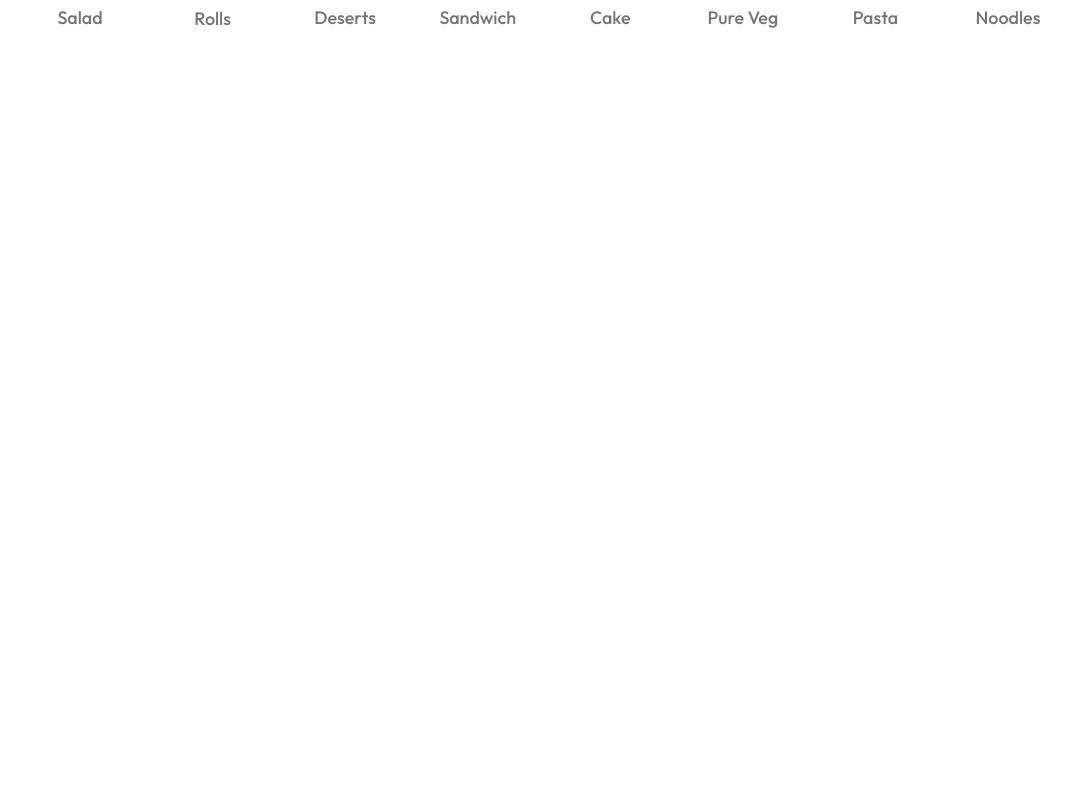
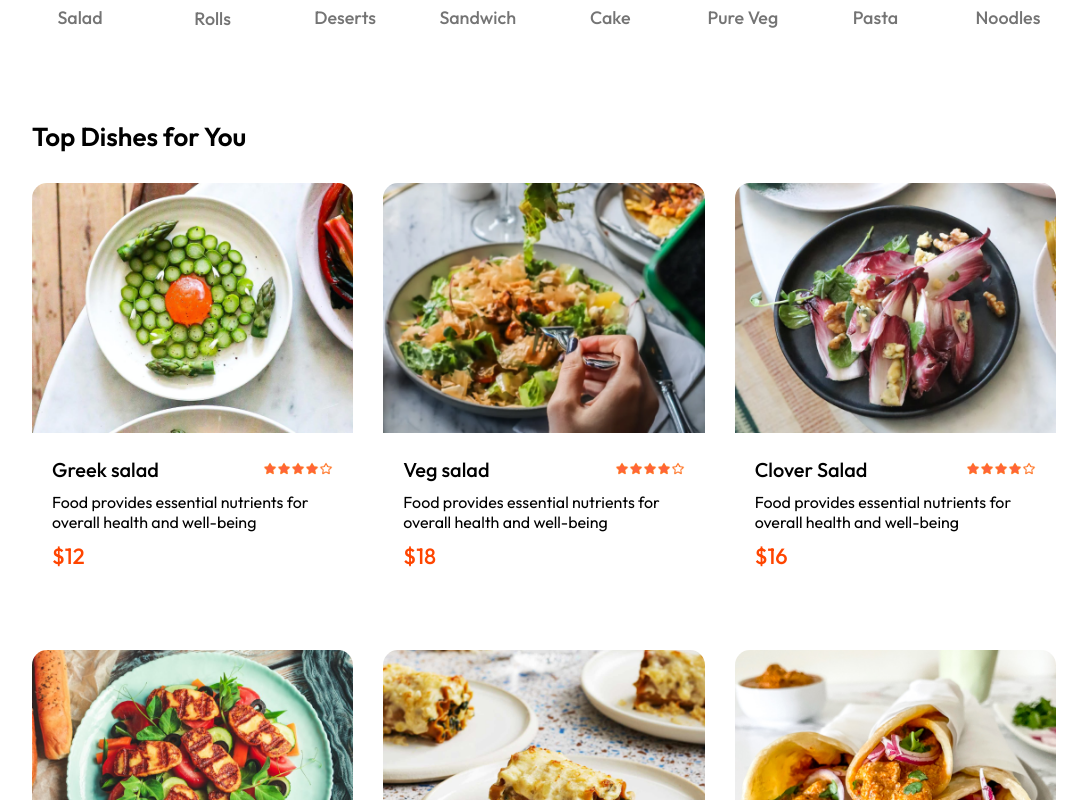
Before and after one commit to uttam9721/Restaurant, a React (Vite) app in the folder Frontend/: page / in a window 1280 px wide. Shown: the part 860-1660 px from the top of the page, without its empty margins (96-1183 px from the left). Before the commit the page ends 950 px from the top, so only its background shows below. Built offline with nearby package versions, Linux system fonts and the light colour scheme.

Commit message:
preparing

```diff
--- a/Frontend/src/components/ExploreMenu/ExploreMenu.css
+++ b/Frontend/src/components/ExploreMenu/ExploreMenu.css
@@ -42,3 +42,7 @@
     height-color:#e2e2e2;
     border: none;
 }
+.explore-menu-list-item .active{
+    border: 4px solid orangered;
+    padding: 2px;
+}
--- /dev/null
+++ b/Frontend/src/components/FoodDisplay/FoodDisplay.css
@@ -0,0 +1,14 @@
+.food-display{
+    margin-top: 30px;
+}
+.food-display h2{
+    font-size: 26px;
+    font-weight: 600;
+}
+.food-display-list{
+    display: grid;
+    grid-template-columns: repeat(auto-fill,minmax(240px,1fr));
+    margin-top: 30px;
+    gap: 30px;
+    row-gap: 50px;
+}
--- /dev/null
+++ b/Frontend/src/components/FoodDisplay/FoodDisplay.jsx
@@ -0,0 +1,24 @@
+import React,{useContext} from 'react'
+import './FoodDisplay.css'
+import { food_list } from './../../assets/assets';
+import { StoreContext } from '../../context/storeContext';
+import FoodItem from '../FoodItem/FoodItem';
+const FoodDisplay = ({category}) => {
+
+    const {food_list}=useContext(StoreContext)
+  return (
+    <div className='food-display' id='food-display'>
+        <h2>Top Dishes for You</h2>
+        <div className="food-display-list">
+            {food_list.map((item,index) =>{
+                return <FoodItem key={index} id={item._id} name={item.name} description={item.description} price={item.price} image={item.image}/>
+
+            })}
+        </div>
+
+
+    </div>
+  )
+}
+
+export default FoodDisplay
--- /dev/null
+++ b/Frontend/src/components/FoodItem/FoodItem.css
@@ -0,0 +1,64 @@
+.food-item {
+    width: 100%;
+    margin: auto;
+    border-radius: 15px;
+    /* box-shadow: 0px 0px 10px black; */
+    transition: 0.3s;
+    animation: fadeIn 2s;
+}
+.food-item-img-container img{
+    width: 100%;
+    border-radius: 15px 15px 0px 0px;
+}
+.food-item-info{
+    padding: 20px;
+}
+.food-item desc{
+    border: none !important;
+}
+.food-item-name-rating{
+    display: flex;
+    justify-content: space-between;
+    align-items: center;
+    margin-bottom: 10px;
+}
+.food-item-name-rating p{
+    font-size: 20px;
+    font-weight: 500;
+}
+.food-item-name-rating img{
+    width: 70px;
+}
+.food-item-desc{
+    color: #747474;
+    font-size: 13px;
+
+}
+.food-item-price{
+    color: orangered;
+    font-size: 22px;
+    font-weight: 500;
+    margin: 10px 0px;
+}
+.food-item-img-container .add{
+    width: 35px;
+    position: absolute;
+    bottom: 15px;
+    right: 15px;
+    cursor: pointer;
+    border-radius: 50%;
+}
+.food-item-counter{
+   position: absolute;
+   bottom: 15px;
+   right: 15px;
+   display: flex;
+   align-items: center;
+   gap: 10px;
+   padding: 5px;
+   border-radius: 50px;
+   background-color: #fff;
+}
+.food-item-counter img{
+    width: 30px;
+}
--- /dev/null
+++ b/Frontend/src/components/FoodItem/FoodItem.jsx
@@ -0,0 +1,33 @@
+import React,{useState} from 'react'
+import './FoodItem.css'
+import { assets } from '../../assets/assets'
+const FoodItem = ({id,name,price,description,image}) => {
+
+    const [itemCount,setItemCount]=useState(0)
+
+  return (
+    <div className='food-item'>
+      <div className="food-item-img-container">
+        <img src={image} alt="" className="food-item-img" />
+        {!itemCount
+            ?<img className='add' onClick={()=>setItemCount(prev=>prev+1)} src={assets.add_icon_white} atl=""/>
+            :<div className='food-item-counter'>
+                    <img onClick={()=>setItemCount(prev=>prev-1)} src={assets.remove_icon_red} alt="" />
+                    <p>{itemCount}</p>
+                    <img onClick={()=>setItemCount(prev=>prev+1)} src={assets.add_icon_green} alt="" />
+            </div>
+        }
+      </div>
+      <div className="food-item-info">
+        <div className="food-item-name-rating">
+            <p>{name}</p>
+            <img src={assets.rating_starts} alt="" />
+        </div>
+      <p className="food-item desc">{description}</p>
+      <p className='food-item-price'>${price}</p>
+      </div>
+    </div>
+  )
+}
+
+export default FoodItem
--- /dev/null
+++ b/Frontend/src/context/storeContext.jsx
@@ -0,0 +1,19 @@
+import { createContext } from "react";
+// import { StoreContext } from './storeContext';
+import { food_list } from "../assets/assets";
+
+export const StoreContext = createContext(null)
+
+const StoreContextProvider = (props)=>{
+    const contextValue ={
+        food_list
+
+    }
+    return(
+        <StoreContext.Provider value={contextValue}>
+            {props.children}
+        </StoreContext.Provider>
+    )
+}
+
+export default StoreContextProvider;
--- a/Frontend/src/main.jsx
+++ b/Frontend/src/main.jsx
@@ -3,9 +3,12 @@ import { createRoot } from 'react-dom/client'
 import './index.css'
 import App from './App.jsx'
 import {BrowserRouter} from 'react-router-dom'
+import StoreContextProvider from './context/storeContext.jsx'
 
 createRoot(document.getElementById('root')).render(
   <BrowserRouter>
-  <App/>
+  <StoreContextProvider>
+    <App/>
+  </StoreContextProvider>
   </BrowserRouter>
 )
--- a/Frontend/src/pages/Home/Home.jsx
+++ b/Frontend/src/pages/Home/Home.jsx
@@ -5,6 +5,7 @@ import Header from '../../components/Header/Header'
 // import ExploreMenu from '../../components/ExploreMenu'
 // import ExploreMenu from '../..components/ExploreMenu'
 import ExploreMenu from "../../components/ExploreMenu/ExploreMenu";
+import FoodDisplay from './../../components/FoodDisplay/FoodDisplay';
 
 const Home = () => {
   const [category,setCategory]=useState("All");
@@ -13,6 +14,7 @@ const Home = () => {
     <div>
       <Header/>
       <ExploreMenu category={category} setCategory={setCategory}/>
+      <FoodDisplay category={category}/>
     </div>
     </>
   )
```
Also changed, not shown: 1 other file (tests, documents, lock files or other folders).
